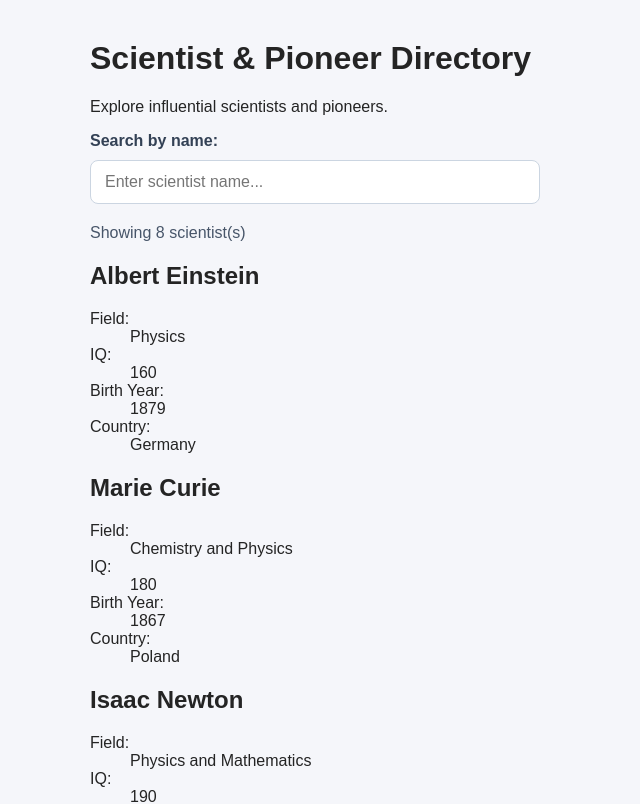
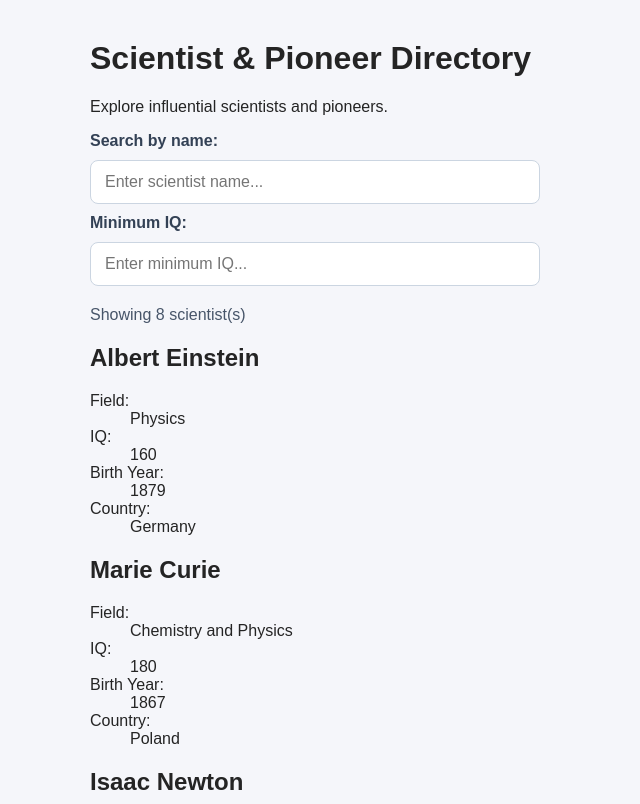
Before and after one commit to LamTienHung/Lab3, a React (Vite) app in the folder EX2/: page / in a window 1280 px wide. Shown: the top 804 px of the page, without its empty margins (0-640 px from the left). Built offline with nearby package versions, Linux system fonts and the light colour scheme.

Commit message:
feat(ex2): implement minimum IQ filtering

```diff
--- a/EX2/src/App.jsx
+++ b/EX2/src/App.jsx
@@ -5,19 +5,25 @@ import "./App.css";
 
 function App() {
   const [searchTerm, setSearchTerm] = useState("");
+  const [minIQ, setMinIQ] = useState("");
 
-  const filteredScientists = scientists.filter((scientist) =>
-    scientist.name.toLowerCase().includes(searchTerm.toLowerCase())
-  );
+  const filteredScientists = scientists.filter((scientist) => {
+    const matchesName = scientist.name
+      .toLowerCase()
+      .includes(searchTerm.toLowerCase());
+
+    const matchesIQ = minIQ === "" || scientist.iq >= Number(minIQ);
+
+    return matchesName && matchesIQ;
+  });
 
   return (
     <main>
       <h1>Scientist & Pioneer Directory</h1>
       <p>Explore influential scientists and pioneers.</p>
 
-      <section className="search-section" aria-label="Search scientists">
+      <section className="search-section" aria-label="Filter scientists">
         <label htmlFor="scientist-search">Search by name:</label>
-
         <input
           id="scientist-search"
           type="search"
@@ -25,9 +31,19 @@ function App() {
           value={searchTerm}
           onChange={(event) => setSearchTerm(event.target.value)}
         />
+
+        <label htmlFor="min-iq">Minimum IQ:</label>
+        <input
+          id="min-iq"
+          type="number"
+          min="0"
+          placeholder="Enter minimum IQ..."
+          value={minIQ}
+          onChange={(event) => setMinIQ(event.target.value)}
+        />
       </section>
 
-      <p className="result-count">
+      <p className="result-count" role="status">
         Showing {filteredScientists.length} scientist(s)
       </p>
 
@@ -38,7 +54,7 @@ function App() {
       </section>
 
       {filteredScientists.length === 0 && (
-        <p role="status">No scientists found.</p>
+        <p>No scientists found.</p>
       )}
     </main>
   );
```
